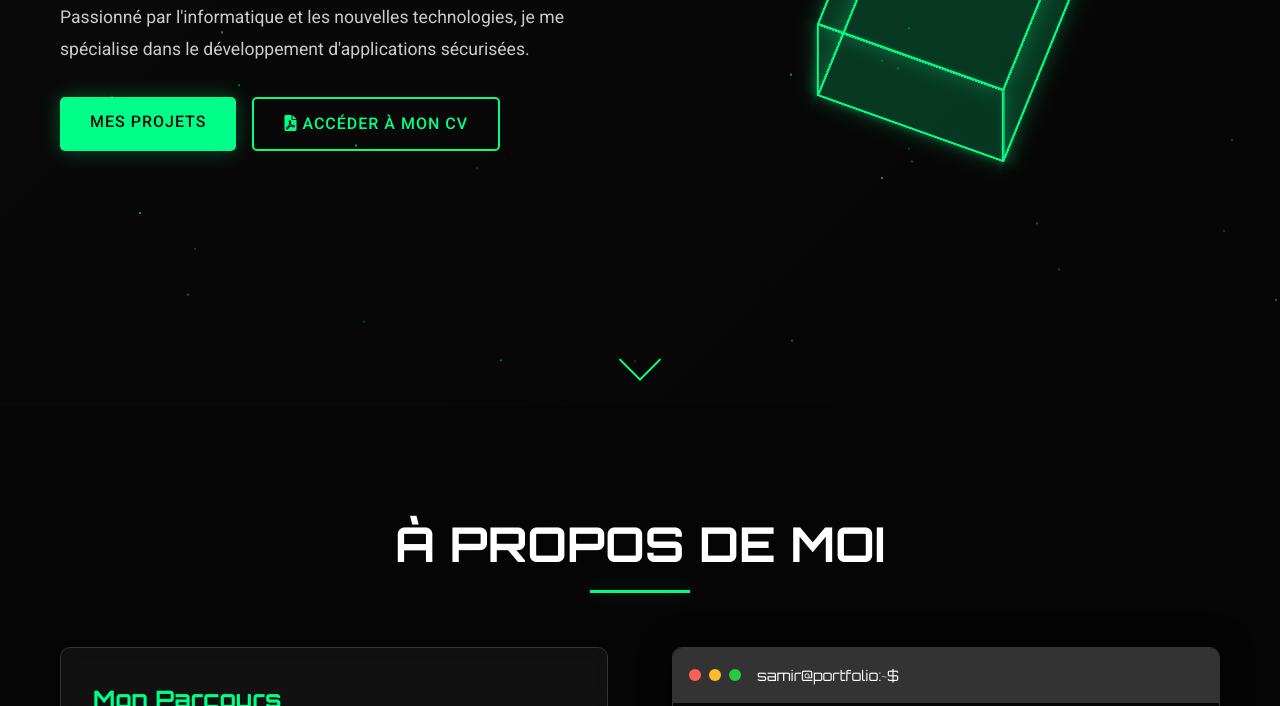
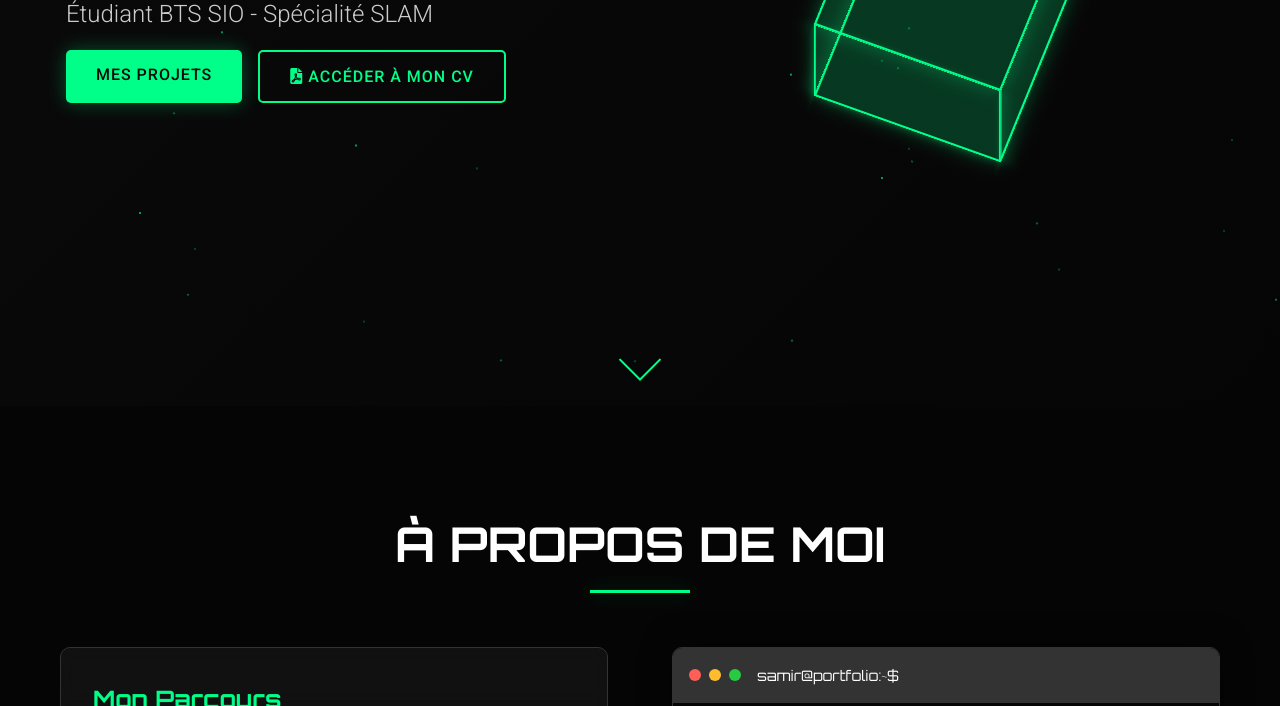
Before and after one commit to Samirsj/presentation, a plain HTML site: page index.html in a window 1280 px wide. Shown: the part 394-1100 px from the top of the page. Drawn offline with Linux system fonts and the light colour scheme.

Commit message:
main modif

```diff
--- a/index.html
+++ b/index.html
@@ -56,10 +56,6 @@
                     <span class="title-line accent">ES SAFI</span>
                 </h1>
                 <p class="hero-subtitle">Étudiant BTS SIO - Spécialité SLAM</p>
-                <p class="hero-description">
-                    Passionné par l'informatique et les nouvelles technologies,
-                    je me spécialise dans le développement d'applications sécurisées.
-                </p>
                 <div class="hero-buttons">
                     <a href="#projets" class="btn btn-primary">Mes Projets</a>
 
```
